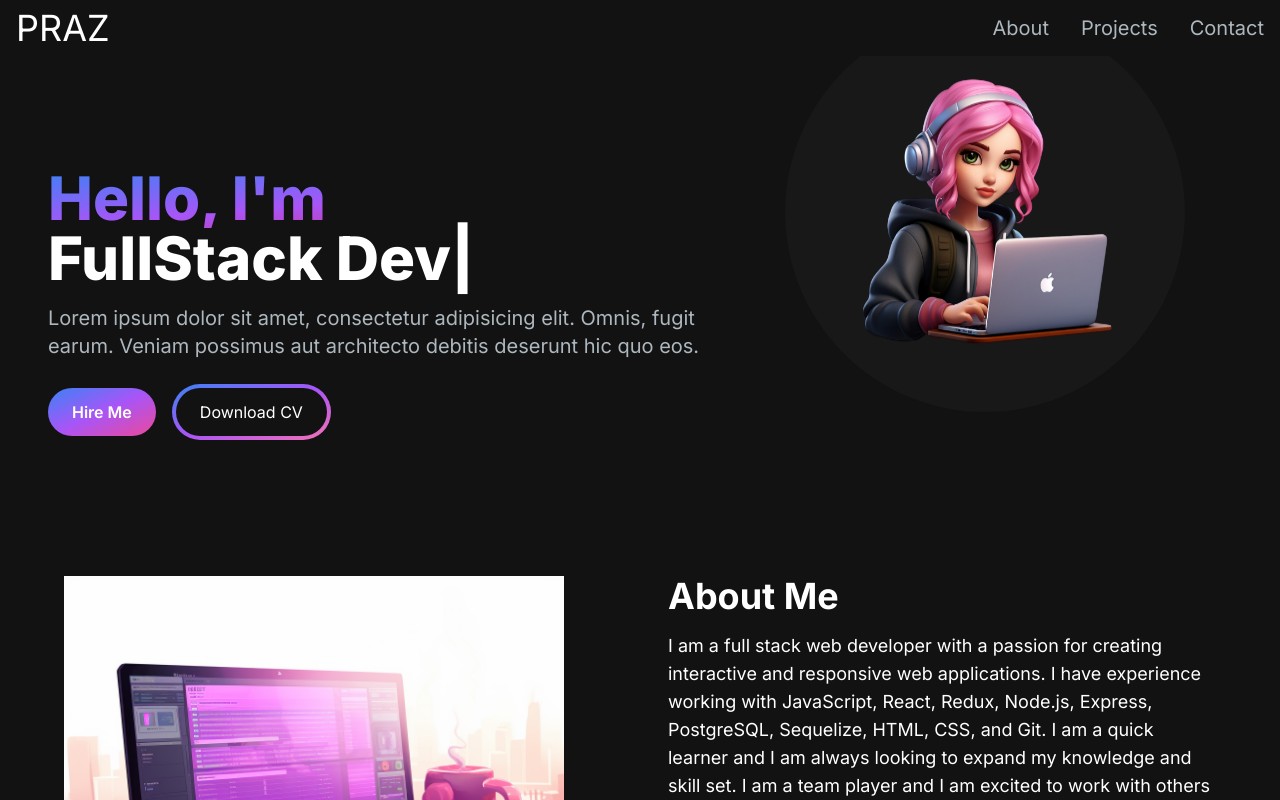
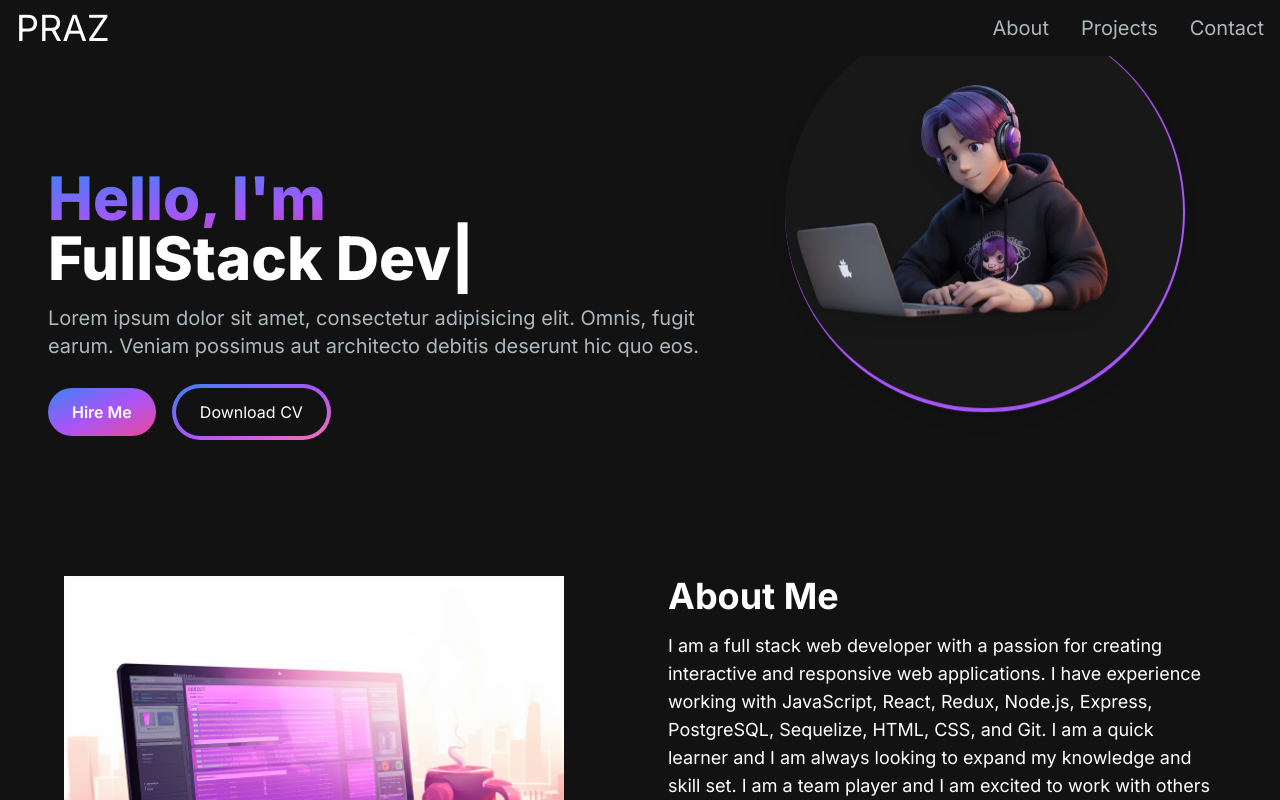
Before and after one commit to MilanPraz/portfolio-Milan, a Next.js app: page / in a window 1280 px wide. Shown: the top 800 px of the page. Built offline with nearby package versions, Linux system fonts and the light colour scheme.

Commit message:
style changed

```diff
--- a/components/main/Hero.jsx
+++ b/components/main/Hero.jsx
@@ -75,13 +75,13 @@ const Hero = () => {
           </div>
         </div>
         <div className=" col-span-5 place-self-center mt-4">
-          <div className=" motion-safe:animate-bounce-slow relative rounded-full bg-[#181818] h-[250px] w-[250px] lg:h-[400px] lg:w-[400px]">
+          <div className=" border-dasj border-purple-500 border-4 drop-shadow-lg  border-e-0 border-s-0 border-t-0 border-r-2 border-l-0 motion-safe:animate-bounce-slow relative rounded-full bg-[#181818] h-[250px] w-[250px] lg:h-[400px] lg:w-[400px]">
             <Image
-              src="/hero-image.png"
+              src="/hero.png"
               alt="hero image"
-              width={300}
-              height={300}
-              className="    absolute  left-1/2 top-1/2 transform  -translate-x-1/2  -translate-y-1/2"
+              width={400}
+              height={400}
+              className="   drop-shadow-lg    absolute  left-1/2 top-1/2 transform  -translate-x-1/2  -translate-y-1/2"
             />
           </div>
         </div>
```
Also changed, not shown: public/hero.png (added).
